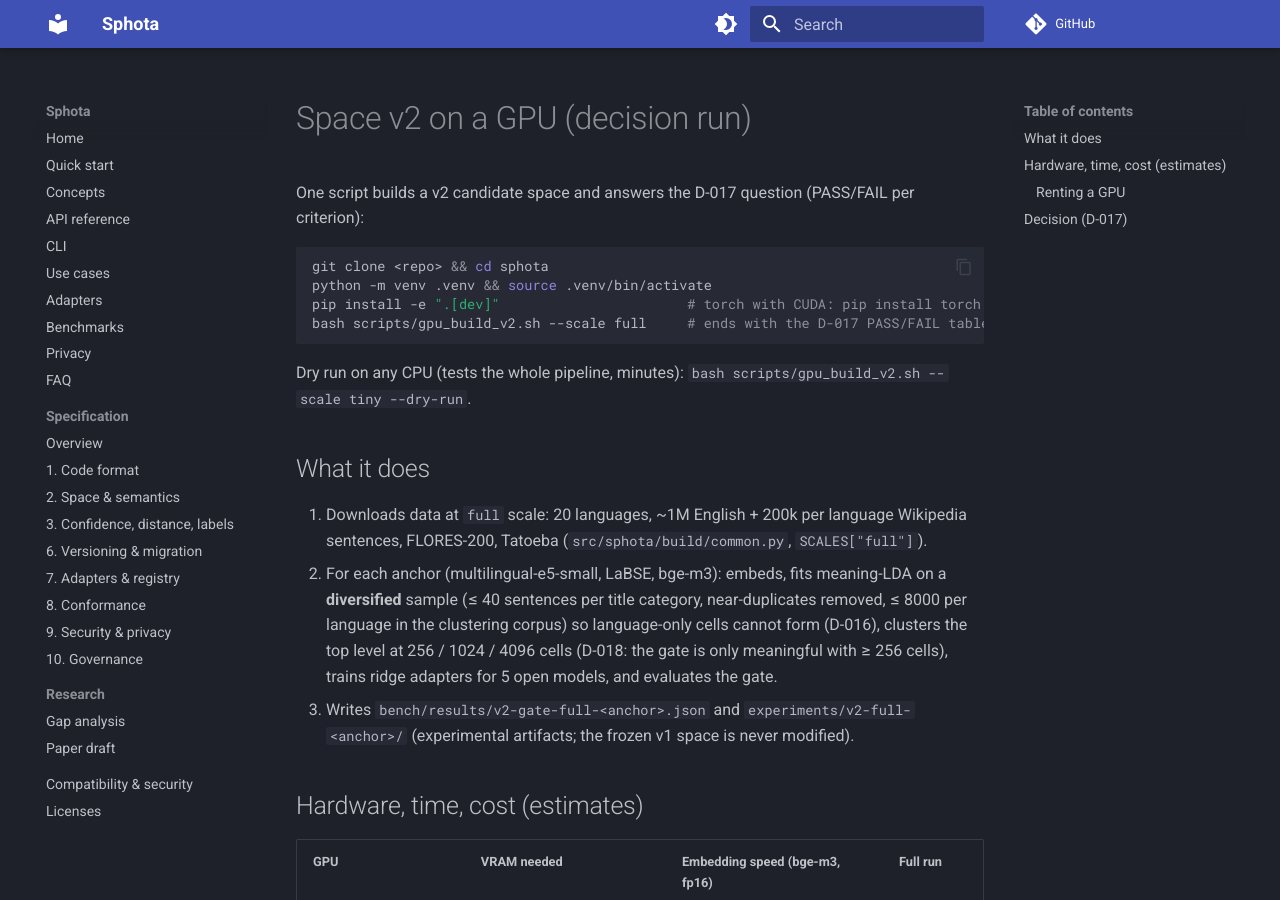
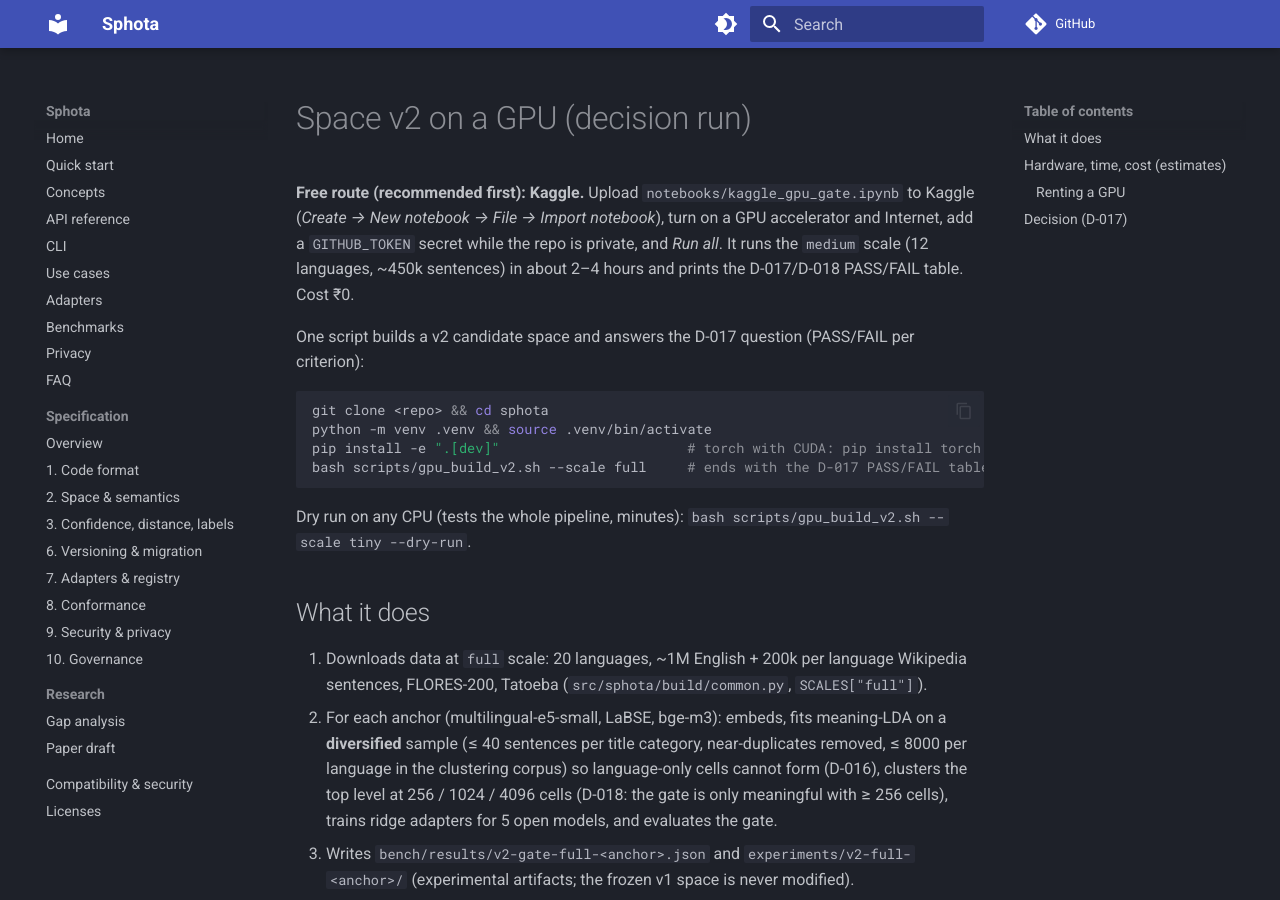
Before and after one commit to Thiruvikramanpravartak/sphota, an MkDocs documentation site: the page built from docs/gpu-run.md, in a window 1280 px wide and 900 px high. Built offline with MkDocs 1.6.1 and Material for MkDocs 9.7.7, drawn with Linux system fonts in a browser that asks for light colours; comment, search, counter and statistics services are not loaded.

Commit message:
Kaggle GPU decision notebook; GPU-aware embedding (CUDA fp16); medium scale; gate report enforces D-018
Co-Authored-By: Claude Opus 5.5 <noreply@anthropic.com>
Claude-Session: https://claude.ai/code/session_01Pn1sk7njPcfERAbFYmoZ6D

```diff
--- a/docs/gpu-run.md
+++ b/docs/gpu-run.md
@@ -1,4 +1,10 @@
 # Space v2 on a GPU (decision run)
+
+**Free route (recommended first): Kaggle.** Upload `notebooks/kaggle_gpu_gate.ipynb` to Kaggle
+(*Create → New notebook → File → Import notebook*), turn on a GPU accelerator and Internet, add a
+`GITHUB_TOKEN` secret while the repo is private, and *Run all*. It runs the `medium` scale
+(12 languages, ~450k sentences) in about 2–4 hours and prints the D-017/D-018 PASS/FAIL table.
+Cost ₹0.
 
 One script builds a v2 candidate space and answers the D-017 question (PASS/FAIL per criterion):
 
```
Also changed, not shown: PROGRESS.md (+3 -0 lines), 5 other files.
